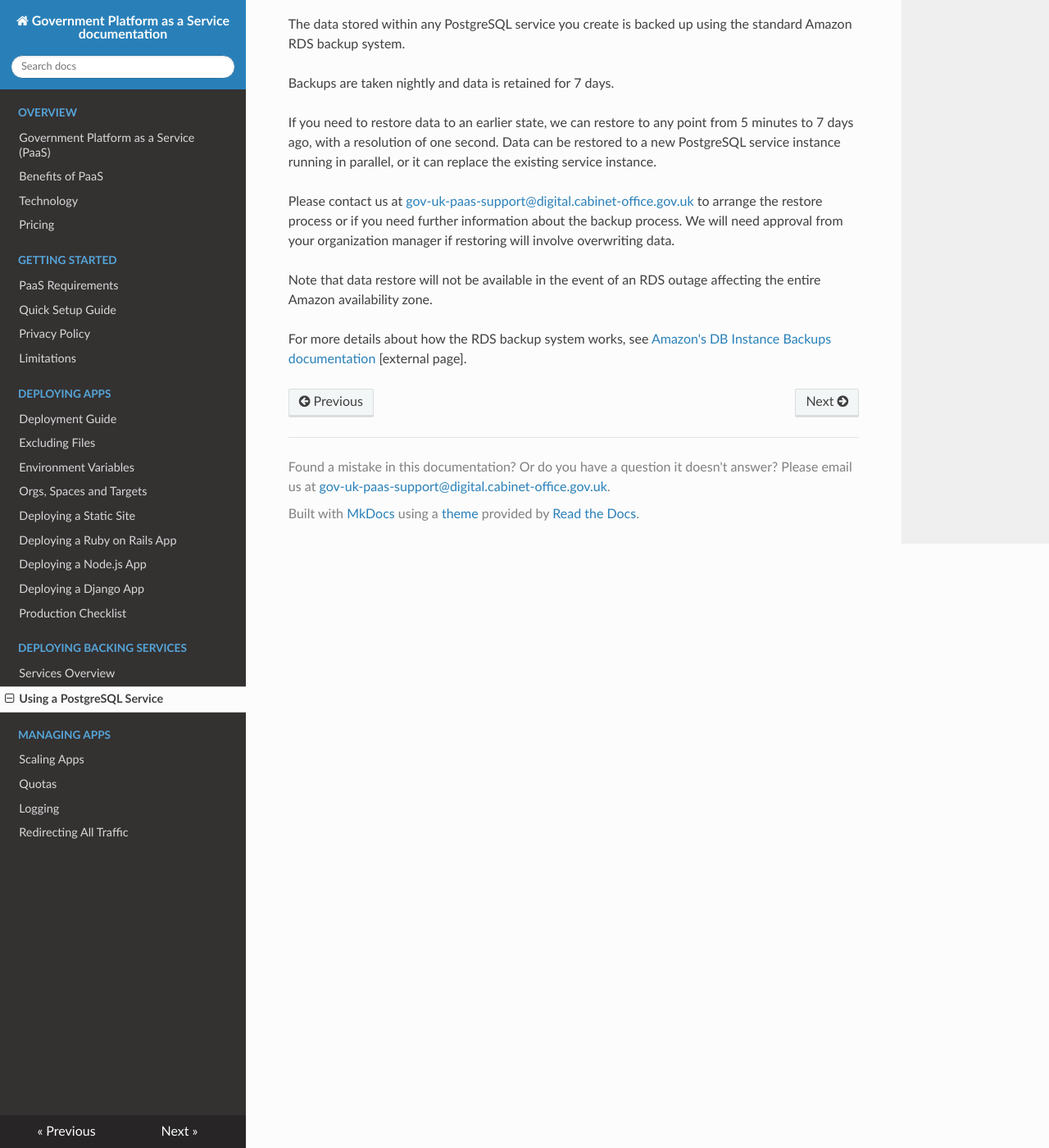
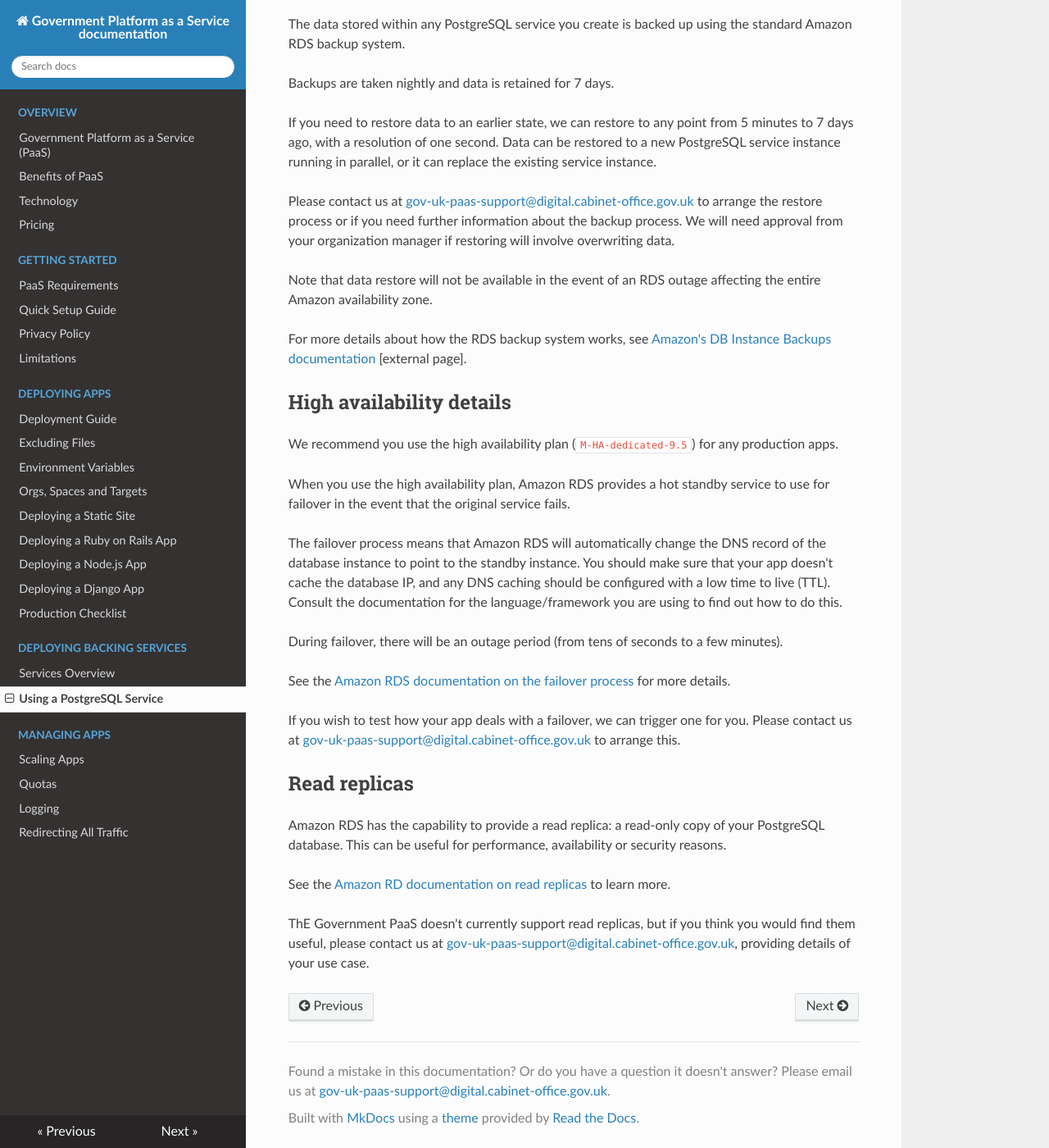
Before and after one commit to alphagov/paas-developer-docs, an MkDocs documentation site: the page built from docs/deploying_services/postgres.md, in a window 1280 px wide and 1400 px high, scrolled down 2733 px. Shown: the whole window at 82% size. Built offline with MkDocs 1.6.1, drawn with Linux system fonts in a browser that asks for light colours; nearby versions of some CDN libraries; old or Windows-style settings are respelled for this version of MkDocs.

Commit message:
Postgres HA details
https://www.pivotaltracker.com/story/show/118483971

Summarise HA failover process, mention read replicas exist but not
supported yet

```diff
--- a/docs/deploying_services/postgres.md
+++ b/docs/deploying_services/postgres.md
@@ -117,3 +117,25 @@ Please contact us at [gov-uk-paas-support@digital.cabinet-office.gov.uk](gov-uk-
 Note that data restore will not be available in the event of an RDS outage affecting the entire Amazon availability zone.
 
 For more details about how the RDS backup system works, see [Amazon's DB Instance Backups documentation](http://docs.aws.amazon.com/AmazonRDS/latest/UserGuide/Overview.BackingUpAndRestoringAmazonRDSInstances.html) [external page].
+
+## High availability details
+
+We recommend you use the high availability plan (``M-HA-dedicated-9.5``) for any production apps.
+
+When you use the high availability plan, Amazon RDS provides a hot standby service to use for failover in the event that the original service fails.
+
+The failover process means that Amazon RDS will automatically change the DNS record of the database instance to point to the standby instance. You should make sure that your app doesn't cache the database IP, and any DNS caching should be configured with a low time to live (TTL). Consult the documentation for the language/framework you are using to find out how to do this.
+
+During failover, there will be an outage period (from tens of seconds to a few minutes).
+
+See the [Amazon RDS documentation on the failover process](http://docs.aws.amazon.com/AmazonRDS/latest/UserGuide/Concepts.MultiAZ.html#Concepts.MultiAZ.Failover) for more details.
+
+If you wish to test how your app deals with a failover, we can trigger one for you. Please contact us at [gov-uk-paas-support@digital.cabinet-office.gov.uk](gov-uk-paas-support@digital.cabinet-office.gov.uk) to arrange this.
+
+## Read replicas
+
+Amazon RDS has the capability to provide a read replica: a read-only copy of your PostgreSQL database. This can be useful for performance, availability or security reasons.
+
+See the [Amazon RD documentation on read replicas](https://aws.amazon.com/rds/details/read-replicas/) to learn more.
+
+ThE Government PaaS doesn't currently support read replicas, but if you think you would find them useful, please contact us at [gov-uk-paas-support@digital.cabinet-office.gov.uk](gov-uk-paas-support@digital.cabinet-office.gov.uk), providing details of your use case.
```
Also changed, not shown: docs/managing_apps/quotas.md (+1 -1 lines).
